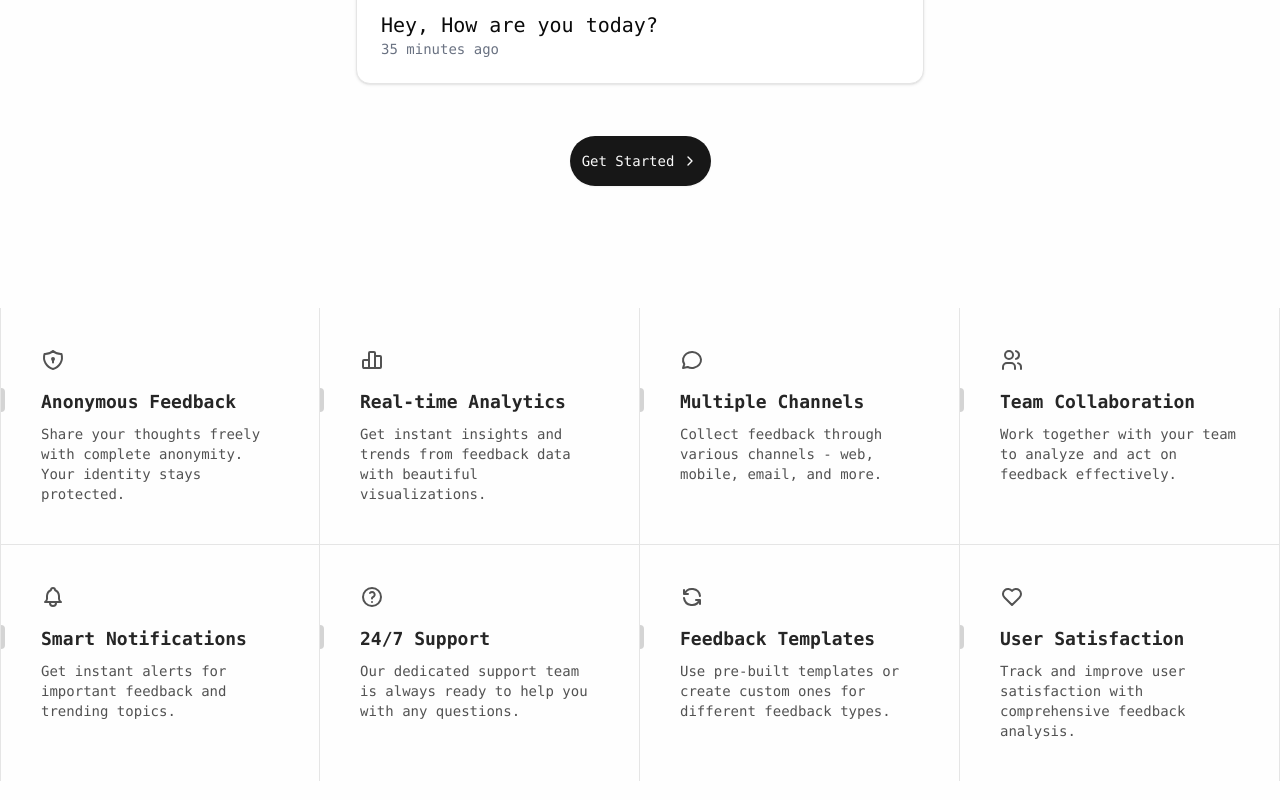
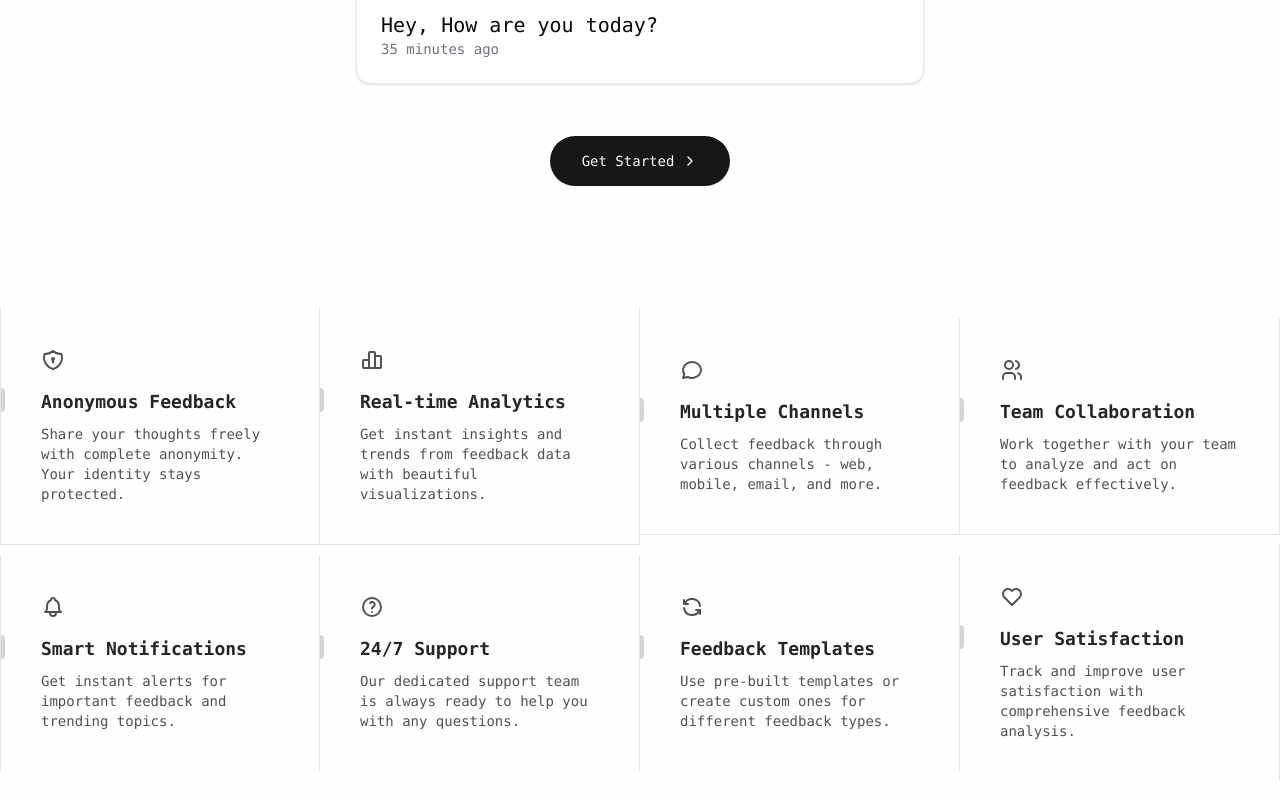
Before and after one commit to nilavtalukdar06/whisper, a Next.js app: page / in a window 1280 px wide. Shown: the part 480-1280 px from the top of the page. Built offline with nearby package versions, Linux system fonts and the light colour scheme.

Commit message:
uodated features section

```diff
--- a/components/features-section.jsx
+++ b/components/features-section.jsx
@@ -62,7 +62,7 @@ export default function FeaturesSection() {
     },
   ];
   return (
-    <div className="grid grid-cols-1 md:grid-cols-2 lg:grid-cols-4  relative z-10 py-10 max-w-7xl mx-auto font-mono">
+    <div className="grid grid-cols-1 md:grid-cols-2 lg:grid-cols-4 place-items-center  relative z-10 py-10 max-w-7xl mx-auto font-mono">
       {features.map((feature, index) => (
         <Feature key={feature.title} {...feature} index={index} />
       ))}
@@ -80,10 +80,10 @@ const Feature = ({ title, description, icon, index }) => {
       )}
     >
       {index < 4 && (
-        <div className="opacity-0 group-hover/feature:opacity-100 transition duration-200 absolute inset-0 h-full w-full bg-gradient-to-t from-neutral-100 dark:from-neutral-800 to-transparent pointer-events-none" />
+        <div className="opacity-0 from-neutral-100 dark:from-neutral-800 to-transparent pointer-events-none" />
       )}
       {index >= 4 && (
-        <div className="opacity-0 group-hover/feature:opacity-100 transition duration-200 absolute inset-0 h-full w-full bg-gradient-to-b from-neutral-100 dark:from-neutral-800 to-transparent pointer-events-none" />
+        <div className="opacity-0 from-neutral-100 dark:from-neutral-800 to-transparent pointer-events-none" />
       )}
       <div className="mb-4 relative z-10 px-10 text-neutral-600 dark:text-neutral-400">
         {icon}
--- a/components/hero-section.jsx
+++ b/components/hero-section.jsx
@@ -23,8 +23,9 @@ export default function HeroSection() {
         className="my-2.5 w-full flex justify-center items-center"
         href="/dashboard"
       >
-        <Button className="w-[141px] h-[50px] rounded-full">
-          Get Started <ChevronRight />
+        <Button className="w-[180px] h-[50px] rounded-full flex justify-center items-center gap-x-2">
+          <span>Get Started</span>
+          <ChevronRight />
         </Button>
       </Link>
     </section>
```
